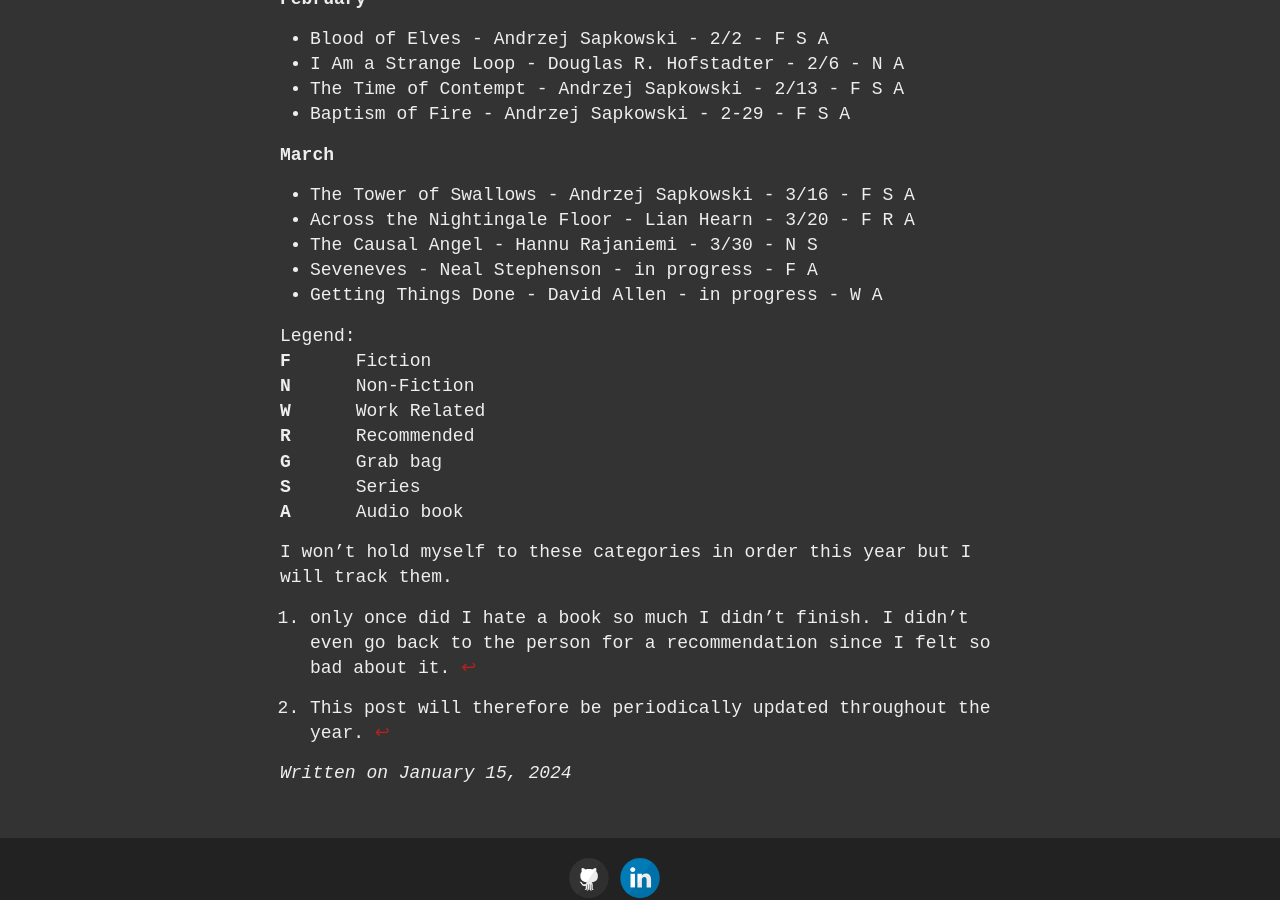
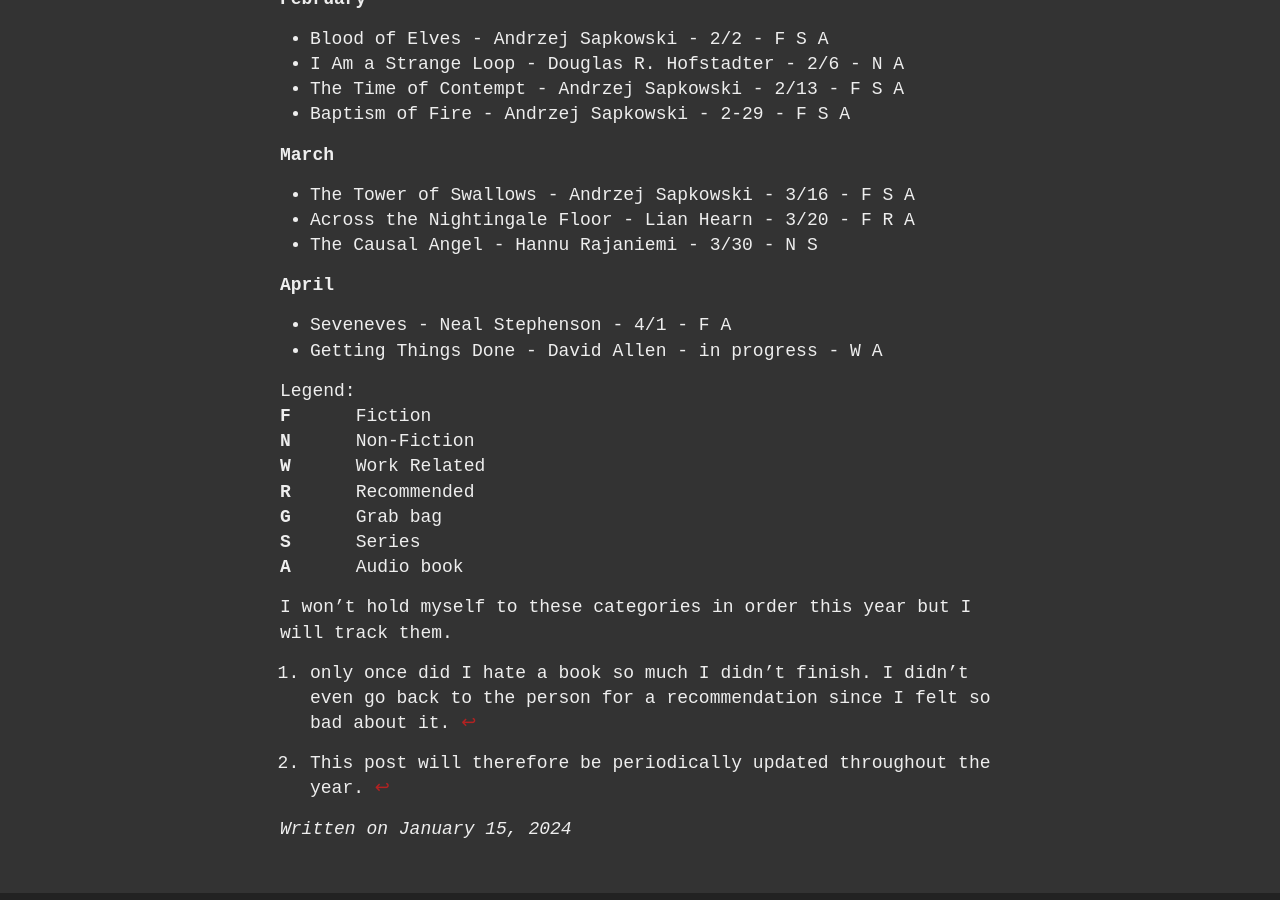
Before and after one commit to ninjajoe9/ninjajoe9.github.io, a Jekyll site: the page built from _posts/2024-01-15-Books-for-2024.md, in a window 1280 px wide and 900 px high, scrolled down 1677 px. Built offline with Jekyll 4.4.1, drawn with Linux system fonts in a browser that asks for light colours; our own code applies the rules of GitHub Pages for plain Markdown files.

Commit message:
Update 2024-01-15-Books-for-2024.md
Edit books for 2024

```diff
--- a/_posts/2024-01-15-Books-for-2024.md
+++ b/_posts/2024-01-15-Books-for-2024.md
@@ -24,7 +24,10 @@
 - The Tower of Swallows - Andrzej Sapkowski - 3/16 - F S A
 - Across the Nightingale Floor - Lian Hearn - 3/20 - F R A
 - The Causal Angel - Hannu Rajaniemi - 3/30 - N S
-- Seveneves - Neal Stephenson - in progress - F A
+
+**April**
+
+- Seveneves - Neal Stephenson - 4/1 - F A
 - Getting Things Done - David Allen - in progress - W A
 
 | Legend: ||
```
